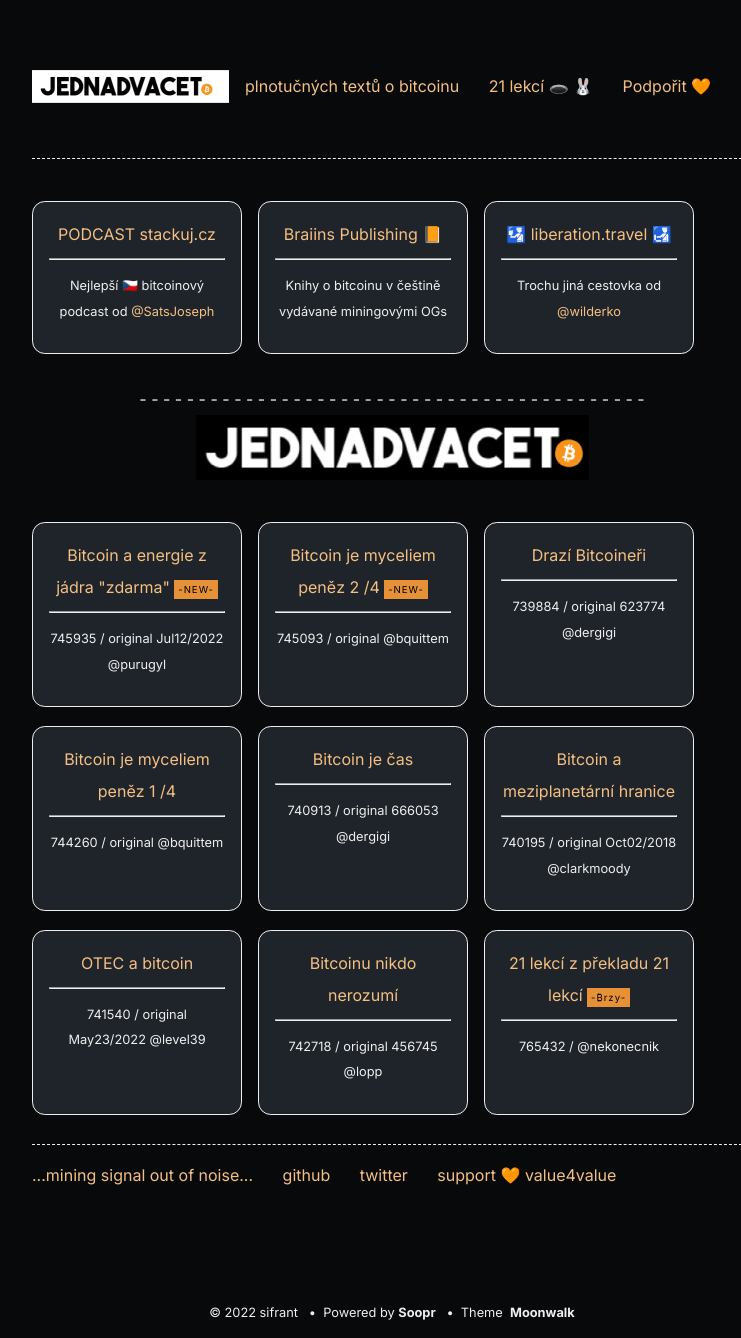
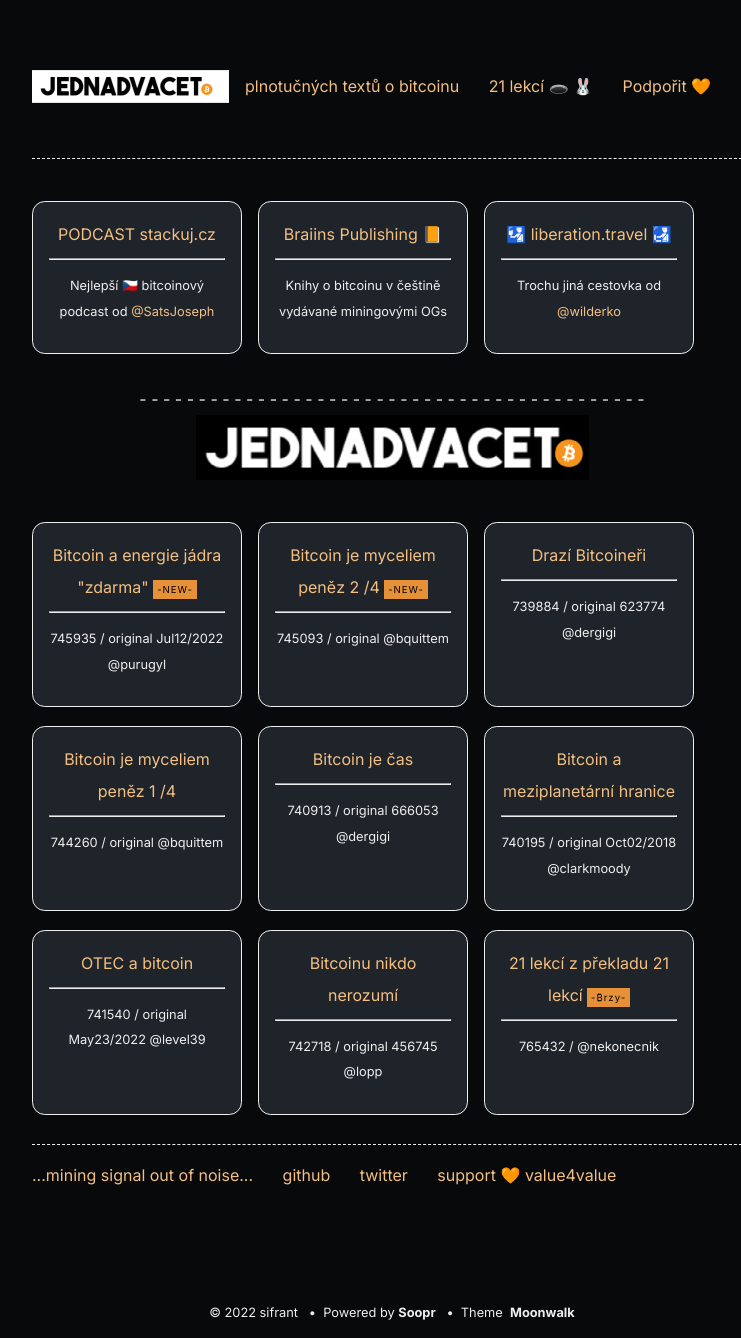
Before and after one commit to abhinavs/moonwalk, a Jekyll site: the page built from index.md, in a window 1280 px wide. Shown: the whole page, without its empty margins (248-989 px from the left). Built offline with Jekyll 4.4.1, drawn with Linux system fonts in a browser that asks for light colours.

```diff
--- a/_data/home.yml
+++ b/_data/home.yml
@@ -32,7 +32,7 @@ project_entries:
 #    desc: 747474 / original @bquittem
 #    highlight: -NEW-
 
-  - title: Bitcoin a energie z jádra "zdarma"
+  - title: Bitcoin a energie jádra "zdarma"
     url: ./posts/0745935-nuclear-btc
     desc: 745935 / original Jul12/2022 @purugyl
     highlight: -NEW-
```
